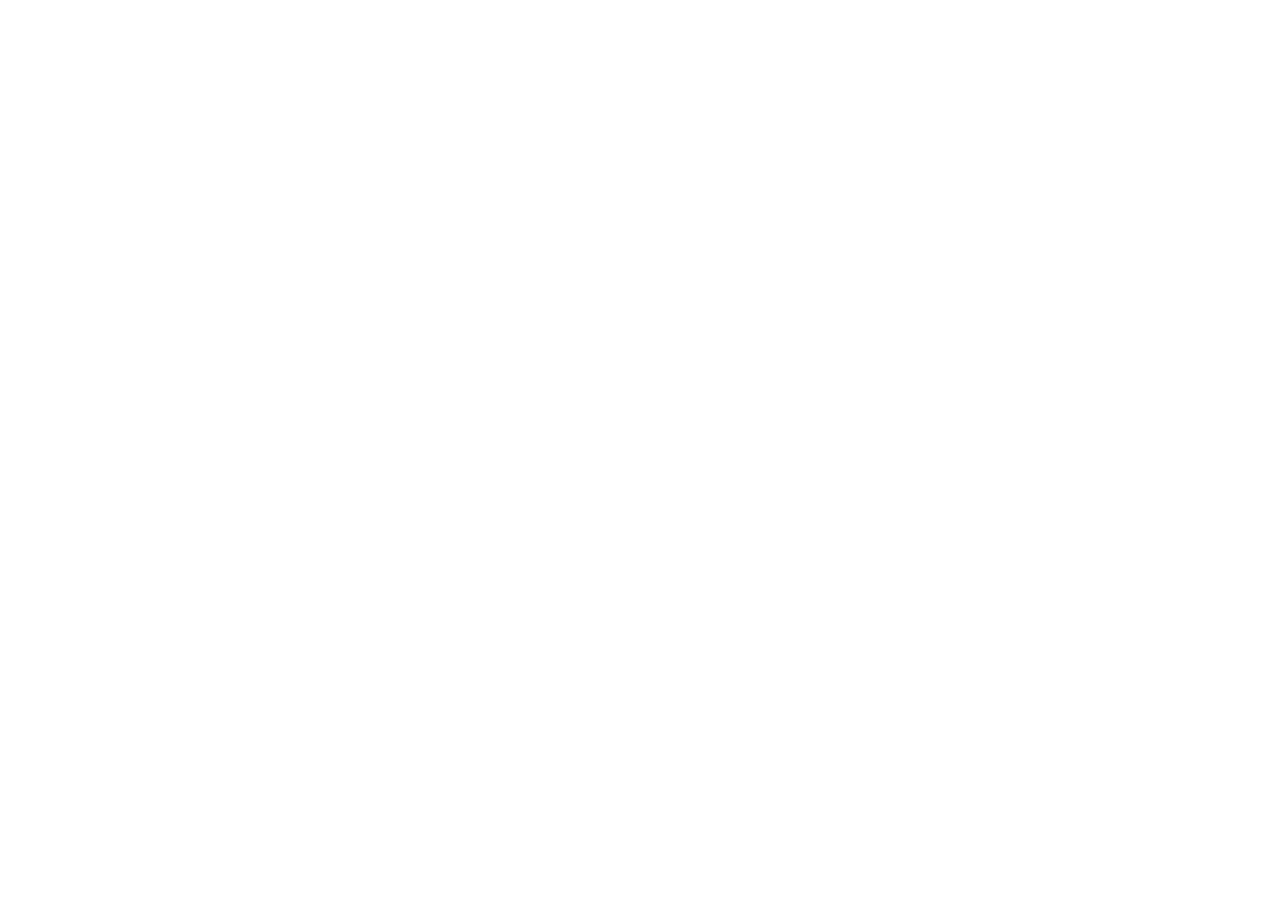
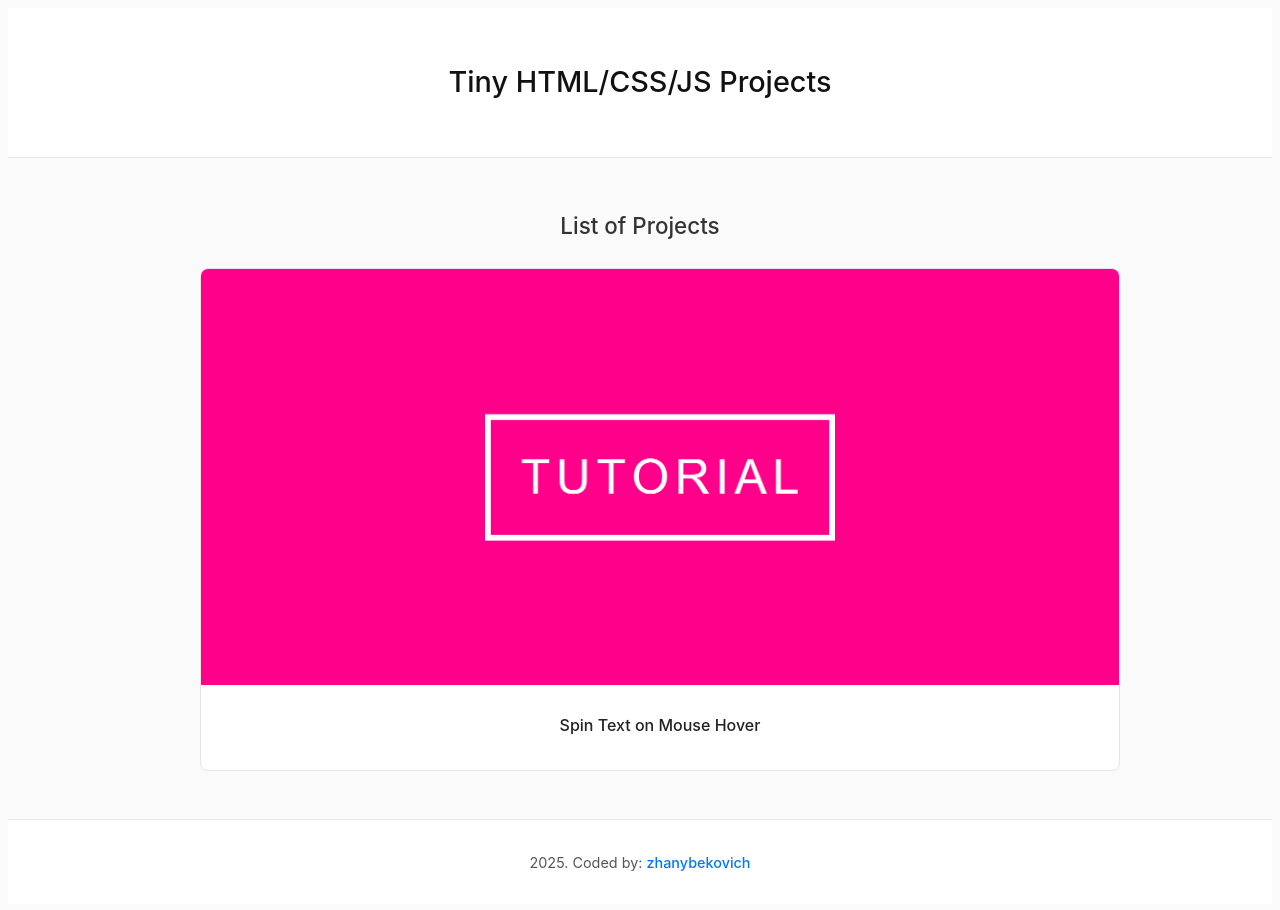
Before and after one commit to zhanybekovich/tiny-html-css-js-projects, a plain HTML site: page index.html in a window 1280 px wide. Before the commit the page ends 800 px from the top, so only its background shows below. Drawn offline with Linux system fonts and the light colour scheme.

Commit message:
add project 01-spin-text

```diff
--- a/index.html
+++ b/index.html
@@ -4,6 +4,51 @@
     <meta charset="UTF-8" />
     <meta name="viewport" content="width=device-width, initial-scale=1.0" />
     <title>Tiny HTML/CSS/JS Projects</title>
+    <link rel="stylesheet" href="./main.css" />
   </head>
-  <body></body>
+  <body>
+    <header class="header">
+      <div class="container">
+        <h1 class="title">Tiny HTML/CSS/JS Projects</h1>
+      </div>
+    </header>
+
+    <main>
+      <div class="container">
+        <section class="projects__section">
+          <h2 class="section__title">List of Projects</h2>
+          <ul class="projects">
+            <li class="projects__item">
+              <div>
+                <a
+                  class="projects__item-link"
+                  href="./projects/01-spin-text-on-hover/index.html"
+                >
+                  <img
+                    class="projects__item-img"
+                    src="./projects/01-spin-text-on-hover/screenshot.png"
+                    alt="Spin Text on Hover"
+                  />
+                </a>
+                <h3 class="projects__item-title">
+                  <a
+                    class="projects__item-link"
+                    href="./projects/01-spin-text-on-hover/index.html"
+                    >Spin Text on Mouse Hover</a
+                  >
+                </h3>
+              </div>
+            </li>
+          </ul>
+        </section>
+      </div>
+    </main>
+
+    <footer class="footer">
+      <p class="footer__credentials">
+        2025. Coded by:
+        <a href="https://github.com/zhanybekovich">zhanybekovich</a>
+      </p>
+    </footer>
+  </body>
 </html>
--- /dev/null
+++ b/projects/01-spin-text-on-hover/styles.css
@@ -0,0 +1,41 @@
+body {
+  background-color: #ff008b;
+  margin: 0;
+  padding: 0;
+  height: 100vh;
+  display: flex;
+  justify-content: center;
+  align-items: center;
+}
+
+ul {
+  margin: 0;
+  padding: 50px;
+  list-style: none;
+  color: #fff;
+  font-size: 5em;
+  font-family: "Arial", sans-serif;
+  border: 10px solid #fff;
+  display: flex;
+  gap: 10px;
+}
+
+li {
+  transition: 0.9s;
+}
+
+ul:hover li {
+  transform: rotateY(360deg);
+}
+
+ul:hover li:nth-child(1) {
+  transition-delay: 0.9s;
+}
+
+ul:hover li:nth-child(2) {
+  transition-delay: 0.6s;
+}
+
+ul:hover li:nth-child(3) {
+  transition-delay: 0.3s;
+}
```
Also changed, not shown: projects/01-spin-text-on-hover/index.html (added, +21 -0 lines), projects/01-spin-text-on-hover/screenshot.png (added).
